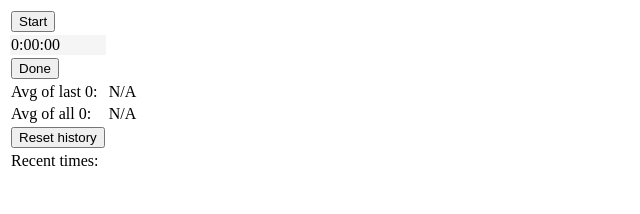
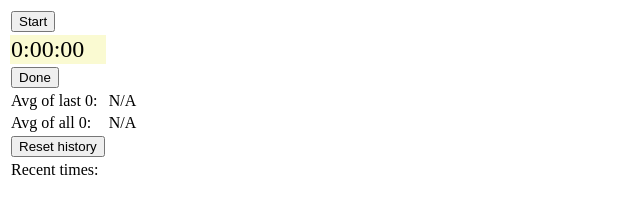
Before and after one commit to michalkonecny/marking-timer, a website: page docs/index.html in a window 1280 px wide. Shown: the whole page, without its empty margins (0-640 px from the left). Drawn offline with Linux system fonts and the light colour scheme.

Commit message:
make timer font x-large

```diff
--- a/docs/index.html
+++ b/docs/index.html
@@ -8,14 +8,17 @@
 
     .isRunning {
       background-color: rgb(103, 187, 183);
+      font-size: x-large;
     }
 
     .isPaused {
       background-color: lightsalmon;
+      font-size: x-large;
     }
 
     .isNotRunning {
-      background-color: whitesmoke;
+      background-color: lightgoldenrodyellow;
+      font-size: x-large;
     }
 
   </style>
```
